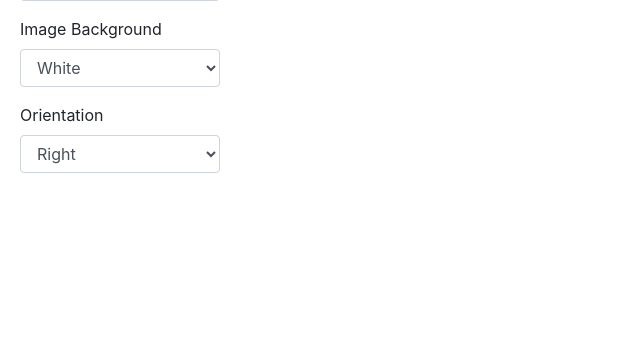
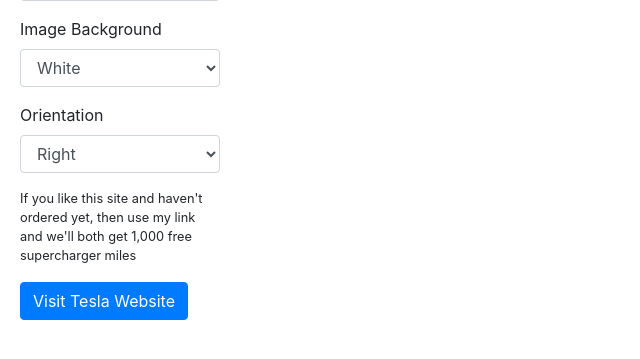
Before and after one commit to mattlanham/tesla-preview, a PHP site: page / in a window 1280 px wide. Shown: the part 258-617 px from the top of the page, without its empty margins (0-640 px from the left). Run offline with PHP 8.4, Linux system fonts and the light colour scheme; data that the repository does not hold is empty.

Commit message:
Include my link

```diff
--- a/index.php
+++ b/index.php
@@ -119,6 +119,8 @@
                         <option value="$DRRH">Right</option>
                     </select>
                 </div>
+                <p class="small">If you like this site and haven't ordered yet, then use my link and we'll both get 1,000 free supercharger miles</p>
+                <a href="https://ts.la/matt78103" class="btn btn-primary" target="_blank">Visit Tesla Website</a>
             </div>
         </div>
 
```
